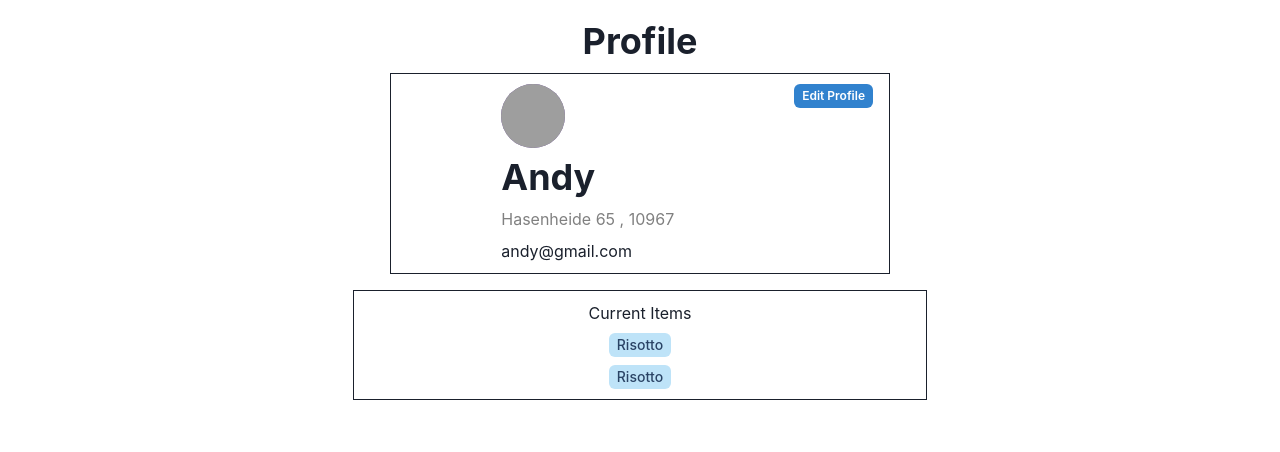
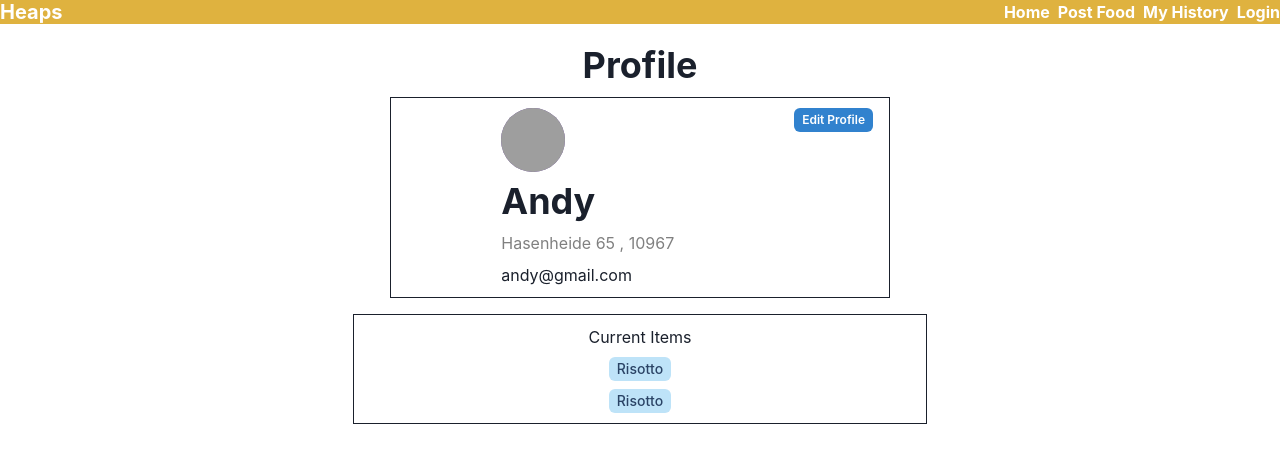
Before and after one commit to braga-felipe/heaps, a Next.js app in the folder client/: page /profile in a window 1280 px wide. Shown: the top 452 px of the page. Built offline with nearby package versions, Linux system fonts and the light colour scheme; grey boxes are pictures that could not be loaded; what urql would draw is missing.

Commit message:
navbar working all pages

```diff
--- a/client/src/components/Home/Home.tsx
+++ b/client/src/components/Home/Home.tsx
@@ -2,6 +2,7 @@ import React from 'react';
 import Groceries from './Groceries';
 import Dishes from './Dishes';
 import ItemButton from '../ChakraUiComponents/ButtonItem';
+import SearchBar from '../SeachBar/SearchBar';
 import {
   Tabs,
   TabList,
@@ -15,6 +16,7 @@ import {
 export default function Home() {
   return (
     <Container sx={cStyle()}>
+      {/*  <SearchBar /> */}
       <Tabs isFitted mt='3px' mb='5px' variant='enclosed'>
         <TabList mb='15px'>
           <Tab color='secondary'>Groceries</Tab>
@@ -30,8 +32,6 @@ export default function Home() {
         </TabPanels>
       </Tabs>
       <Flex mb='10px' justify='space-around'>
-        <ItemButton name='Post Dish' pagePath='createItem' />
-        <ItemButton name='Dashboard' pagePath='dashboard' />
       </Flex>
     </Container>
   );
--- /dev/null
+++ b/client/src/components/Navibar/Layout.tsx
@@ -0,0 +1,11 @@
+import React from 'react';
+import Navibar from './Navibar';
+
+export default function Layout(props) {
+  return (
+    <div>
+      <Navibar />
+      <main>{props.children}</main>
+    </div>
+  );
+}
--- /dev/null
+++ b/client/src/components/Navibar/Navibar.tsx
@@ -0,0 +1,42 @@
+
+import React from 'react';
+import Link from 'next/link';
+import {
+  Breadcrumb,
+  BreadcrumbItem,
+  BreadcrumbLink,
+  Container,
+  Heading,
+  HStack,
+} from '@chakra-ui/react'
+
+
+export default function Navibar() {
+  return (
+    <HStack sx={hsStyle()}>
+      <Heading size='md'>Heaps</Heading>
+      <HStack sx={cStyle()}>
+        <Link href='/'>Home</Link>
+        <Link href='/createItem'>Post Food</Link>
+        <Link href='/dashboard'>My History</Link>
+        <Link href='/login'>Login</Link>
+      </HStack>
+    </HStack>
+  );
+}
+
+function hsStyle() {
+  return {
+    justifyContent: 'space-between',
+    alignItems: 'center',
+    background: '#dfb23f',
+    color: 'white',
+  }
+}
+function cStyle() {
+  return {
+    justifyContent: 'space-between',
+    alignItems: 'center',
+    fontWeight: 'bold'
+  }
+}
--- a/client/src/pages/_app.tsx
+++ b/client/src/pages/_app.tsx
@@ -2,10 +2,11 @@ import '../styles/globals.css';
 import { Provider } from 'urql';
 import { client } from '../urqlClient';
 import { Provider as ReduxProvider } from 'react-redux';
-import { ChakraProvider } from '@chakra-ui/react';
+import { ChakraProvider, layout } from '@chakra-ui/react';
 import { store } from '../redux/store';
 import customTheme from '../styles/extendTheme';
 import type { AppProps } from 'next/app';
+import Layout from '../components/Navibar/Layout';
 
 function MyApp({ Component, pageProps }: AppProps) {
 
@@ -13,7 +14,9 @@ function MyApp({ Component, pageProps }: AppProps) {
     <ReduxProvider store={store}>
       <Provider value={client}>
         <ChakraProvider theme={customTheme}>
-          <Component {...pageProps} />
+          <Layout>
+            <Component {...pageProps} />
+          </Layout>
         </ChakraProvider>
       </Provider>
     </ReduxProvider>
--- a/client/src/pages/index.tsx
+++ b/client/src/pages/index.tsx
@@ -7,7 +7,7 @@ import { useGet_All_ItemsQuery, useMeQuery } from '../generated/graphql';
 import Home from '../components/Home/Home';
 import { useEffect } from 'react';
 import { getInitialUser } from '../redux/actions/user';
-import SearchBar from '../components/SeachBar/SearchBar';
+import Layout from '../components/Navibar/Layout';
 
 export interface State {
   user?;
@@ -38,7 +38,6 @@ const IndexPage: NextPage = () => {
   return (
     <Container className={styles.container}>
       {meUser && <Heading>Hello, {meUser.username}!</Heading>}
-      <SearchBar />
       <Home />
     </Container>
   );
```
Also changed, not shown: 1 other file (tests, documents, lock files or other folders).
